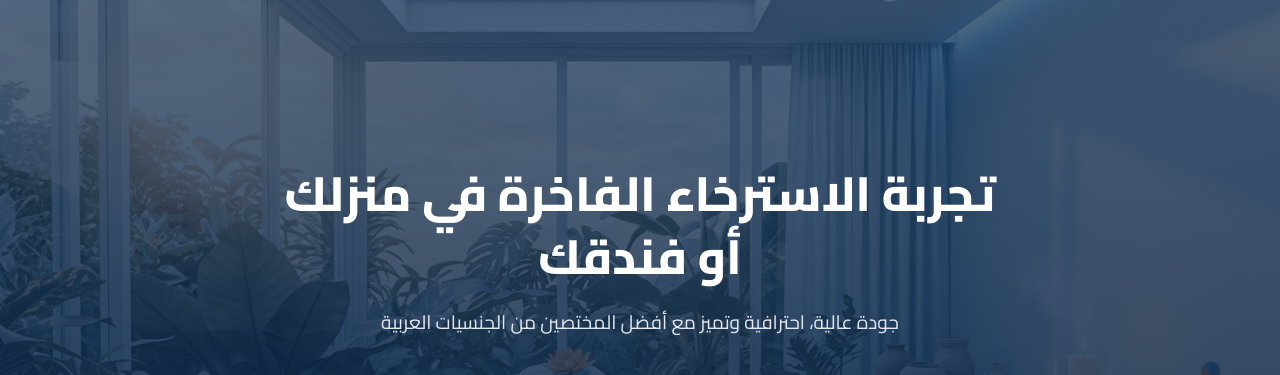
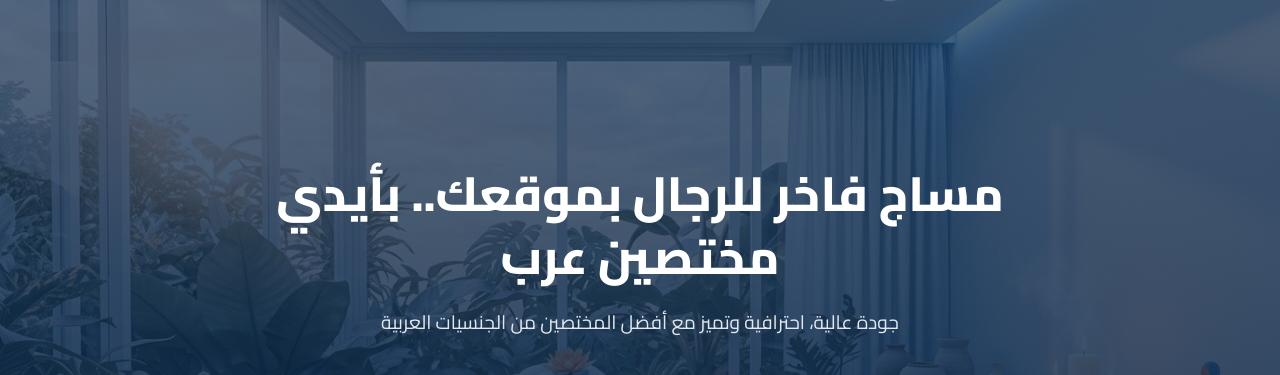
Before and after one commit to DarkCode2o2/massage-center, a plain HTML site: page index.html in a window 1280 px wide. Shown: the part 102-477 px from the top of the page. Drawn offline with Linux system fonts and the light colour scheme.

Commit message:
change main title

```diff
--- a/index.html
+++ b/index.html
@@ -43,7 +43,7 @@ j=d.createElement(s),dl=l!='dataLayer'?'&l='+l:'';j.async=true;j.src=
     <section class="hero">
         <div class="hero-overlay"></div>
         <div class="container hero-content">
-            <h2>تجربة الاسترخاء الفاخرة في منزلك أو فندقك</h2>
+            <h2>مساج فاخر للرجال بموقعك.. بأيدي مختصين عرب</h2>
             <p>جودة عالية، احترافية وتميز مع أفضل المختصين من الجنسيات العربية</p>
             <div class="hero-buttons">
                 <a href="tel:0564508213" class="btn btn-primary"><i class="fas fa-phone-volume"></i> احجز الآن</a>
```
